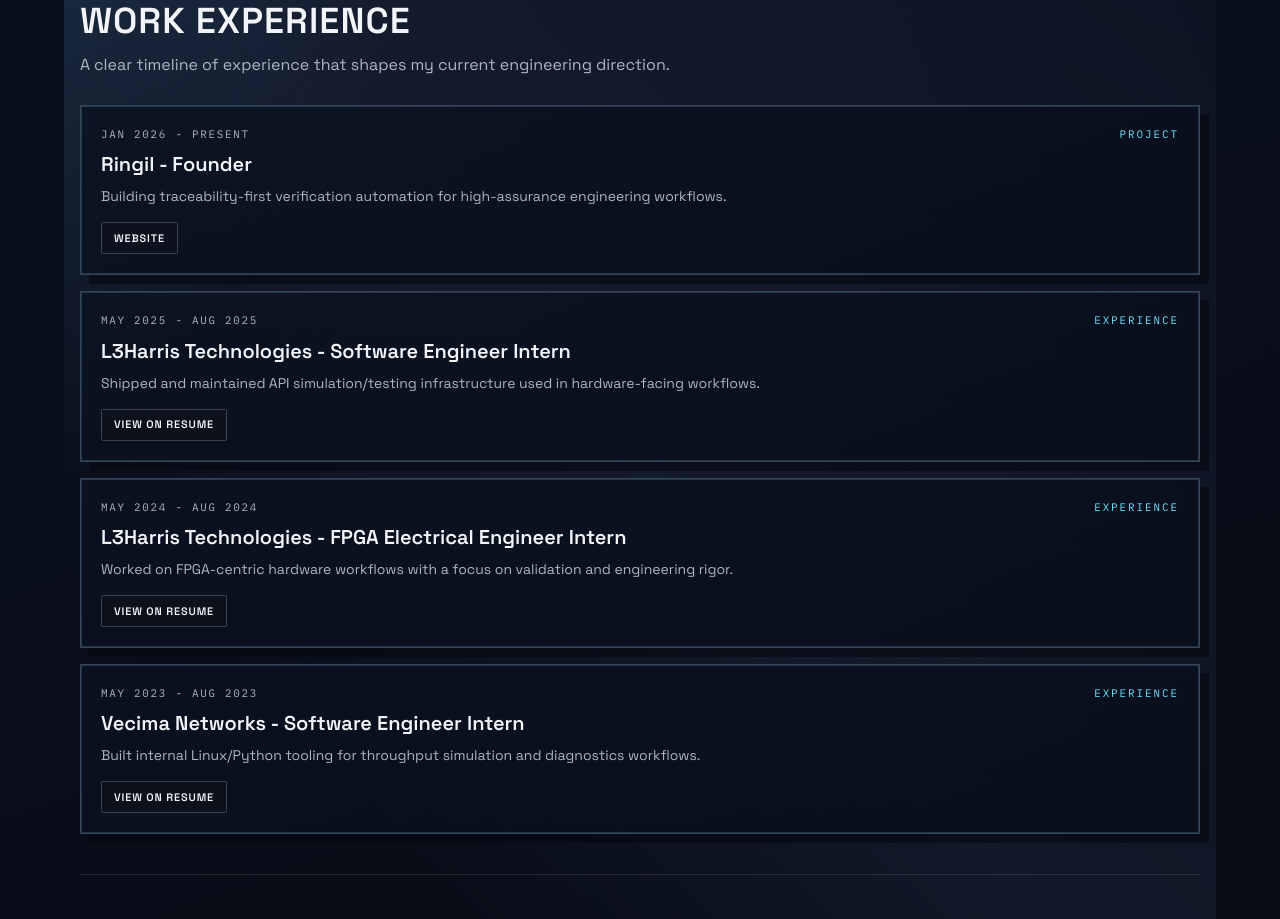
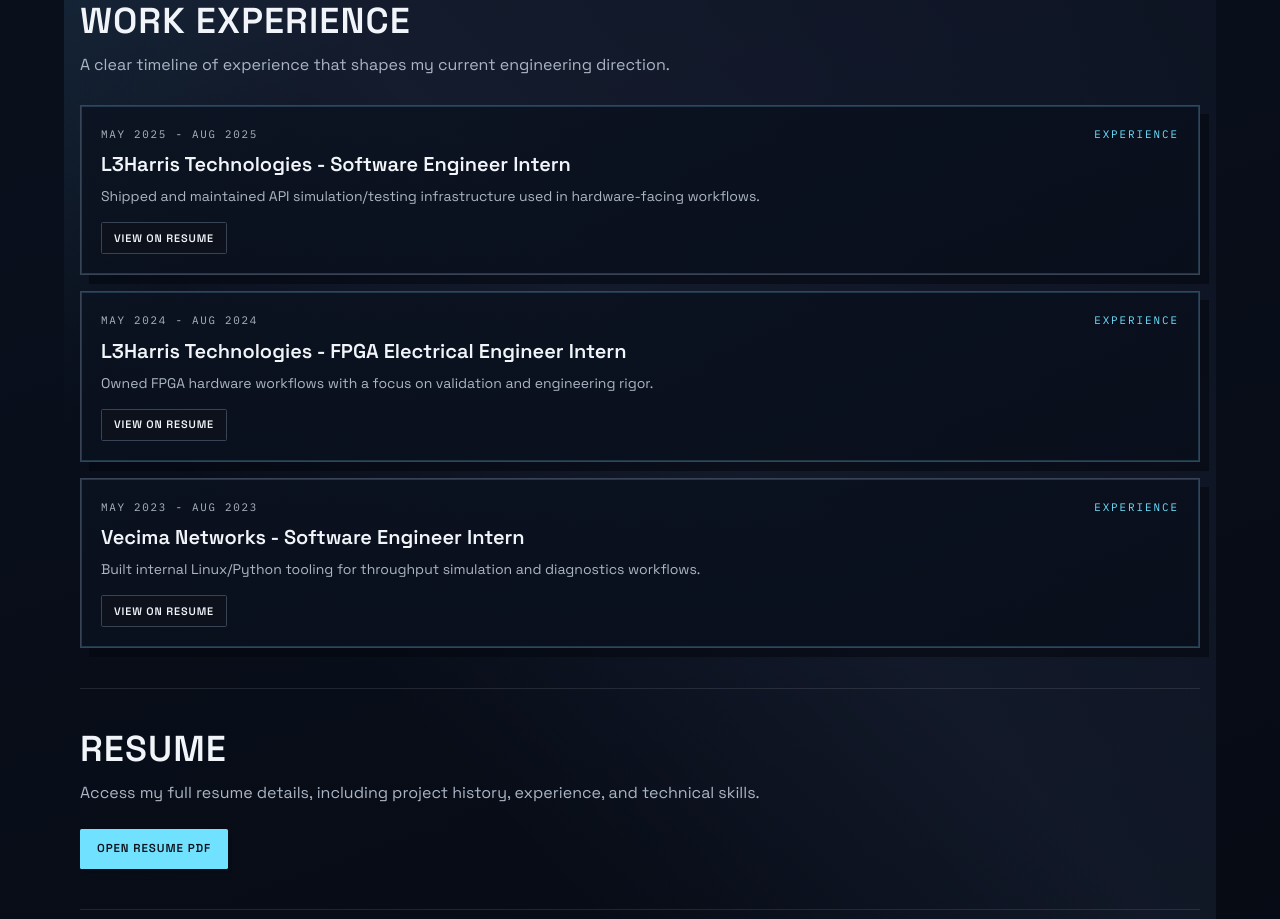
Before and after one commit to mattdworkin/mattdworkin.github.io, a Next.js app: page / in a window 1280 px wide. Shown: the part 1460-2379 px from the top of the page. Built offline with nearby package versions, Linux system fonts and the light colour scheme.

Commit message:
experience rework

```diff
--- a/src/app/page.tsx
+++ b/src/app/page.tsx
@@ -61,14 +61,6 @@
 
 const timeline: TimelineEntry[] = [
   {
-    id: "ringil-current",
-    period: "Jan 2026 - Present",
-    type: "Project",
-    title: "Ringil - Founder",
-    summary: "Building traceability-first verification automation for high-assurance engineering workflows.",
-    links: [{ label: "Website", href: "https://www.ringiltech.com/" }],
-  },
-  {
     id: "l3harris-swe",
     period: "May 2025 - Aug 2025",
     type: "Experience",
@@ -81,7 +73,7 @@
     period: "May 2024 - Aug 2024",
     type: "Experience",
     title: "L3Harris Technologies - FPGA Electrical Engineer Intern",
-    summary: "Worked on FPGA-centric hardware workflows with a focus on validation and engineering rigor.",
+    summary: "Owned FPGA hardware workflows with a focus on validation and engineering rigor.",
     links: [{ label: "View on Resume", href: "/resume" }],
   },
   {
```
